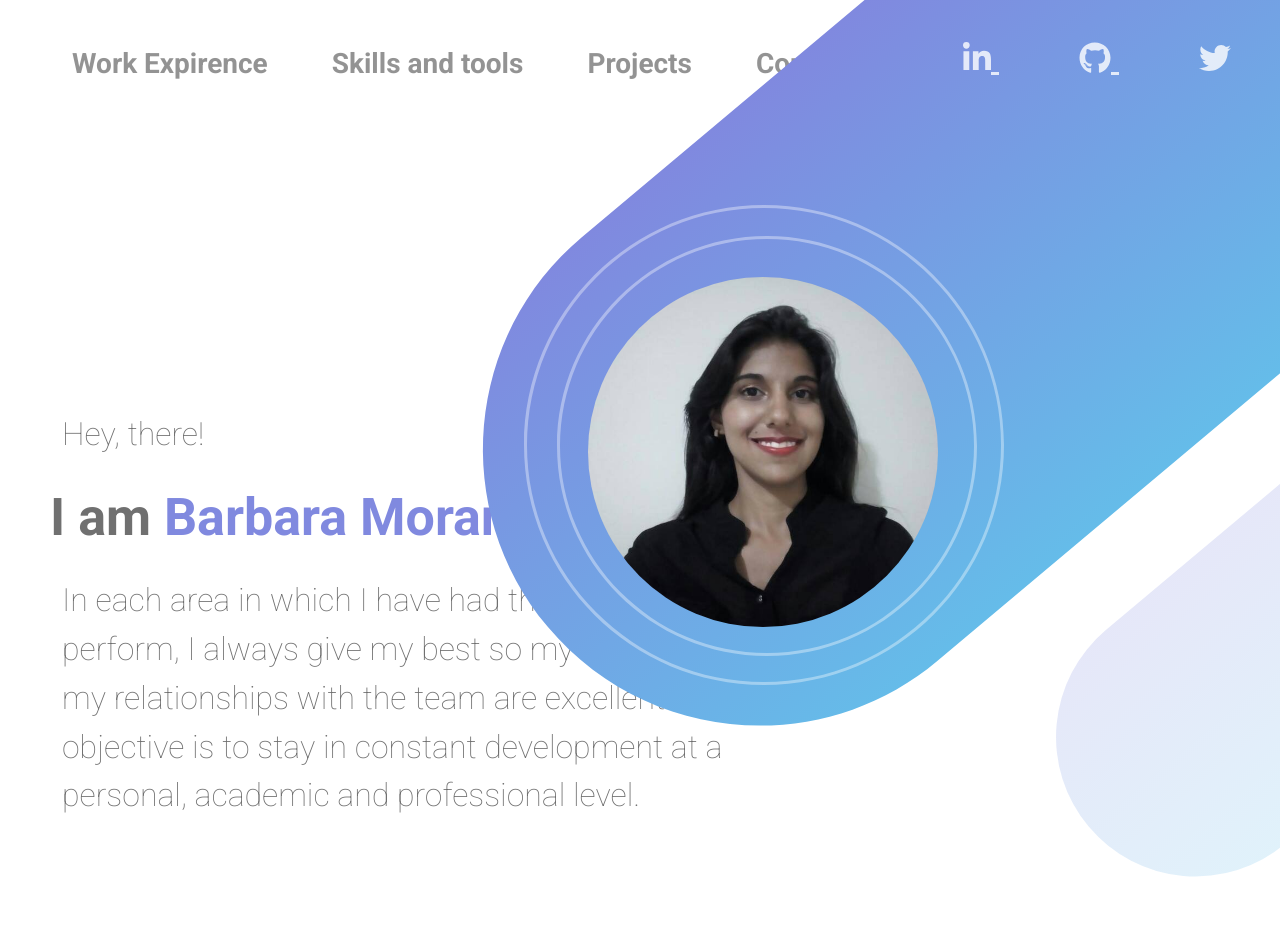
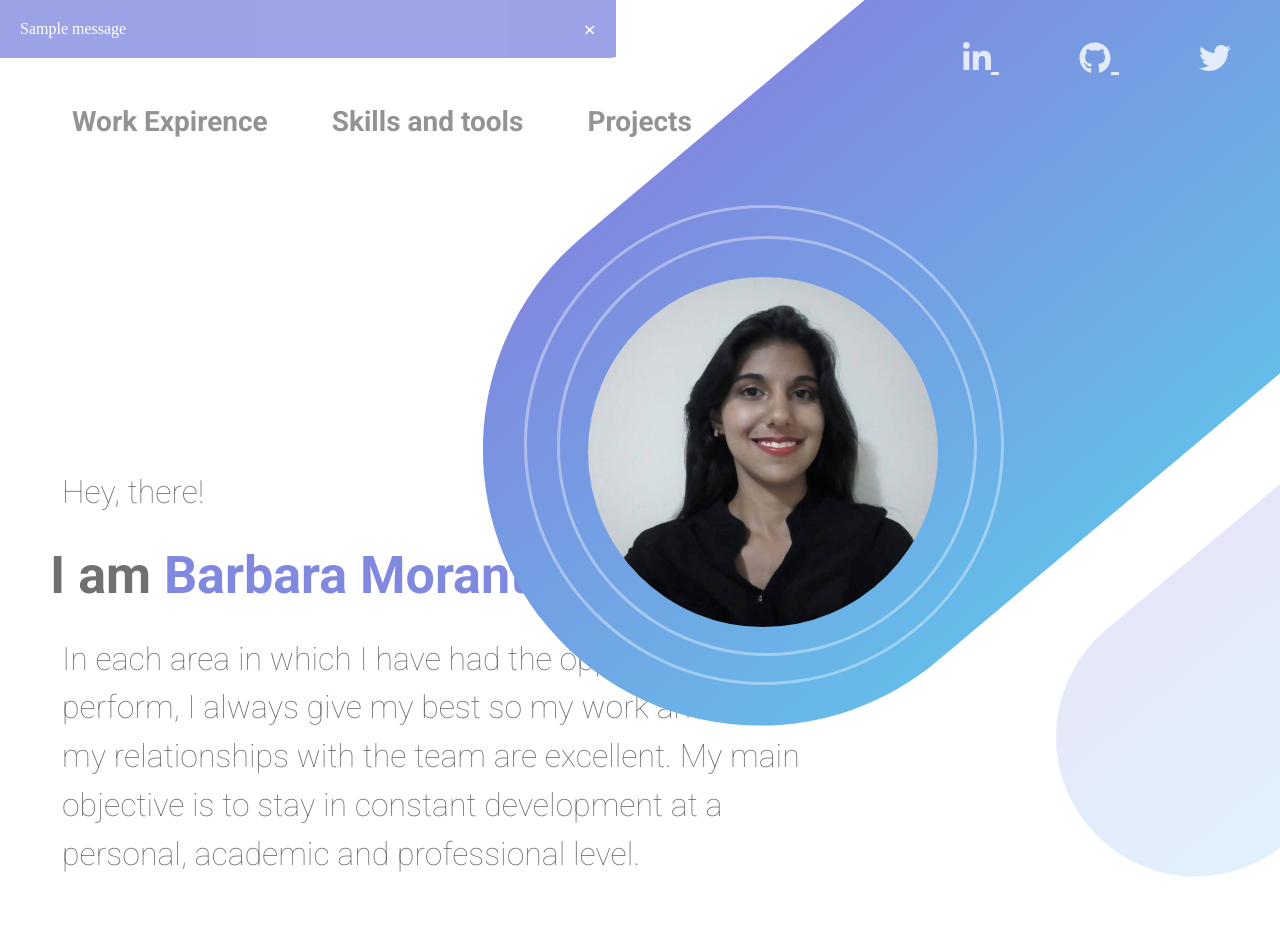
Before and after one commit to BarbDMC/BarbDMC, a Flask app: page / in a window 1280 px wide; the page is wider, and only the part inside the window is pictured. Shown: the top 933 px of that part. Run offline with Flask 2, Linux system fonts and the light colour scheme; one stand-in notice (Sample message) is shown; parts of the project's set-up code (start-up, migrations or seed data) failed here and were passed over.

Commit message:
Improving sending email service

```diff
--- a/app.py
+++ b/app.py
@@ -1,7 +1,15 @@
-from flask import Flask, render_template, request
-import smtplib
+from flask import Flask, render_template, redirect, url_for, request, flash
+from flask_mail import Mail, Message
 
 app = Flask(__name__)
+app.config['SECRET_KEY'] = 'secret!'
+app.config['MAIL_SERVER']='smtp.gmail.com'
+app.config['MAIL_PORT'] = 587
+app.config['MAIL_USERNAME'] = EMAIL_ADDRESS
+app.config['MAIL_PASSWORD'] = EMAIL_KEY
+app.config['MAIL_USE_TLS'] = True
+app.config['MAIL_USE_SSL'] = False
+mail = Mail(app)
 
 @app.route('/', methods=['GET','POST'])
 
@@ -11,16 +19,16 @@ def index():
   email = request.form.get('email')
   message = request.form.get('message')
 
-  if not firstName and not lastName and not email and not message:
-    firstName = ''
-    lastName = ''
-    email = ''
-    message = ''
-  else:
-    server = smtplib.SMTP("smtp.gmail.com", 587)
-    server.starttls()
-    server.login("barbaradmorantesc@gmail.com", "rlutcgpusdzocadu")
-    server.sendmail("barbaradmorantesc@gmail.com", email, message)
+  if request.method == 'POST':
+    firstName = request.form.get('firstName')
+    lastName = request.form.get('lastName')
+    email = request.form.get('email')
+    message = request.form.get('message')
 
+    msg = Message('Contact from personal website', sender= (firstName + ' ' + lastName, email), recipients = [EMAIL_ADDRESS], reply_to=email)
+    msg.body = message
+    mail.send(msg)
+    flash('Message sent')
+    return redirect(url_for('index'))
 
   return render_template("index.html")
--- a/static/css/styles.css
+++ b/static/css/styles.css
@@ -15,6 +15,30 @@ body{
 
 .divisor-600 {
   height: 600px;
+}
+
+.alert {
+  padding: 20px;
+  background-color: #8089DF;
+  color: white;
+  opacity: 78%;
+  border-bottom-right-radius: 2%;
+  width: 45%;
+}
+
+.closebtn {
+  margin-left: 15px;
+  color: white;
+  font-weight: bold;
+  float: right;
+  font-size: 22px;
+  line-height: 20px;
+  cursor: pointer;
+  transition: 0.3s;
+}
+
+.closebtn:hover {
+  color: black;
 }
 
 
--- a/templates/index.html
+++ b/templates/index.html
@@ -21,6 +21,13 @@
         <link href="{{ url_for('static', filename='css/normalize.css') }}" rel="stylesheet" />
     </head>
     <body>
+        {% for message in get_flashed_messages() %}
+            <div class="alert">
+                <span class="closebtn" onclick="this.parentElement.style.display='none';">&times;</span>
+                {{ message }}
+            </div>
+        {% endfor %}
+
         <!--Navbar section-->
         <div>
             <ul>
@@ -193,10 +200,17 @@
             </div>
 
             <form class="contactForm" action="/" method="POST">
-                <input class="firstFieldSpace formFields formText inputSize" type="text" id="firstName" name="firstName" placeholder="First Name" />
-                <input class="fieldsSpace formFields formText inputSize" type="text" id="lastName" name="lastName" placeholder="Last Name" />
-                <input class="fieldsSpace formFields formText inputSize" type="text" id="email" name="email" placeholder="E-mail" />
-                <textarea class="fieldsSpace formFields formText textAreaSize" name="message" id="" cols="30" rows="10" placeholder="Message"></textarea>
+                <input class="firstFieldSpace formFields formText inputSize" type="text" id="firstName" name="firstName" placeholder="First Name" required/>
+                <input class="fieldsSpace formFields formText inputSize" type="text" id="lastName" name="lastName" placeholder="Last Name" required/>
+                <input class="fieldsSpace formFields formText inputSize"
+                       type="email"
+                       id="email"
+                       name="email"
+                       placeholder="E-mail"
+                       required
+                       pattern="^\w+([-+.']\w+)*@\w+([-.]\w+)*\.\w+([-.]\w+)*$"
+                />
+                <textarea class="fieldsSpace formFields formText textAreaSize" name="message" id="" cols="30" rows="10" placeholder="Message" required></textarea>
                 <input class="formButton" type="submit" value="Send">
             </form>
         </div>
```
